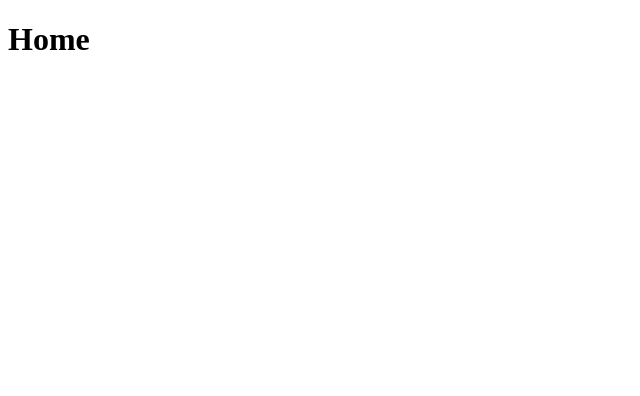
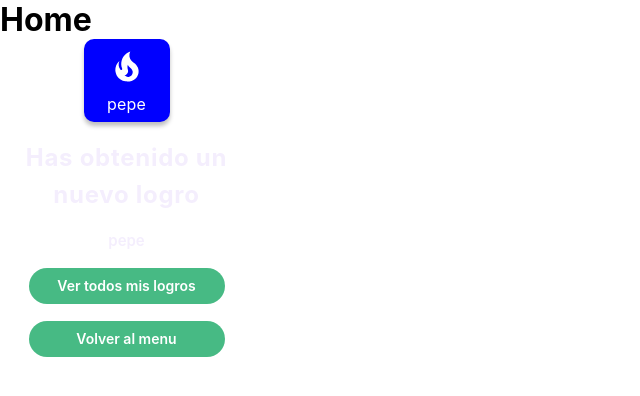
Before and after one commit to GATLA-Meditations/GATLA-Frontend, a Next.js app: page /home in a window 1280 px wide. Shown: the top 396 px of the page, without its empty margins (0-640 px from the left). Built offline with nearby package versions, Linux system fonts and the light colour scheme.

Commit message:
GTL-132 Creates a new reward component

```diff
--- /dev/null
+++ b/src/components/NewReward/index.tsx
@@ -0,0 +1,27 @@
+import React from 'react';
+import './styles.css';
+import '@/app/globals.css';
+import Button from '@/components/Button';
+
+interface NewRewardProps {
+    rewardCard: React.ReactNode;
+    text?: string;
+}
+
+const NewReward = ({ rewardCard, text }: NewRewardProps) => {
+    return (
+        <div className={'component'}>
+            {rewardCard}
+            <p className={'newRewardText'}>Has obtenido un nuevo logro</p>
+            <p className={'descriptionRewardText'}>{text}</p>
+            <Button variant={'green'} size={'medium'}>
+                Ver todos mis logros
+            </Button>
+            <Button variant={'green'} size={'medium'}>
+                Volver al menu
+            </Button>
+        </div>
+    );
+};
+
+export default NewReward;
--- /dev/null
+++ b/src/components/NewReward/styles.css
@@ -0,0 +1,36 @@
+.component {
+    display: flex;
+    width: 253px;
+    flex-direction: column;
+    justify-content: center;
+    align-items: center;
+    gap: 17px;
+}
+
+.newRewardText {
+    color: var(--secondary-100, #f4eefd);
+    text-align: center;
+    font-family: Inter, sans-serif;
+    font-size: 24px;
+    font-style: normal;
+    font-weight: 700;
+    line-height: 156.187%;
+    letter-spacing: 0.72px;
+}
+
+.descriptionRewardText {
+    color: var(--secondary-100, #f4eefd);
+    text-align: center;
+    font-family: Inter, sans-serif;
+    font-size: 15px;
+    font-style: normal;
+    font-weight: 600;
+    line-height: 20px;
+}
+
+.achievementComponent {
+    display: flex;
+    flex-direction: column;
+    justify-content: center;
+    align-items: center;
+}
--- a/src/pages/home/index.tsx
+++ b/src/pages/home/index.tsx
@@ -1,7 +1,23 @@
+import NewReward from '@/components/NewReward';
+import React from 'react';
+import RewardCard from '@/components/RewardCard';
+import { FireIcon } from '@/assets/FireIcon';
+
 const HomeScreen = () => {
     return (
         <div>
             <h1>Home</h1>
+            <NewReward
+                rewardCard={
+                    <RewardCard
+                        text={'pepe'}
+                        textColor={'white'}
+                        bgColor={'blue'}
+                        icon={<FireIcon color={'white'} />}
+                    />
+                }
+                text={'pepe'}
+            />
         </div>
     );
 };
--- a/src/pages/login/styles.css
+++ b/src/pages/login/styles.css
@@ -4,7 +4,7 @@
     align-items: center;
     flex-direction: column;
     height: 100vh;
-    background-color: #FEF7FF;
+    background-color: #fef7ff;
 }
 
 .headerContainer {
```
Also changed, not shown: src/components/ModuleSeparator/index.tsx (+6 -6 lines), src/components/CustomTextField/styles.css (line endings or trailing spaces), src/components/WeekBottomBar/styles.css (line endings or trailing spaces).
